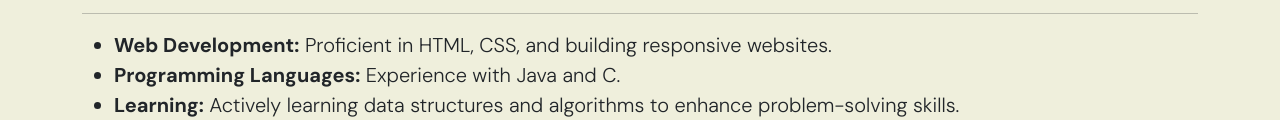
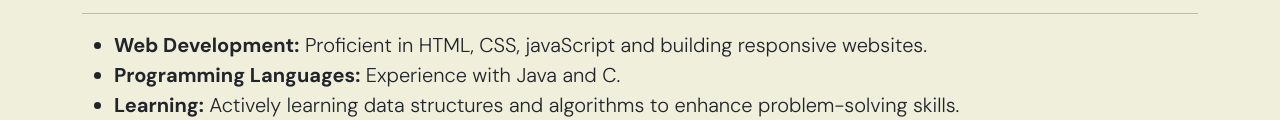
Before and after one commit to jeetver1809/jeet-s-Den-porfolio, a plain HTML site: page About_me.html in a window 1280 px wide. Shown: the part 1125-1245 px from the top of the page. Drawn offline with nearby package versions, Linux system fonts and the light colour scheme; a web font is replaced by a local one.

Commit message:
Update About_me.html
added javascript to the language

```diff
--- a/About_me.html
+++ b/About_me.html
@@ -51,7 +51,7 @@
         <h2 class="display-5 link-body-emphasis mb-1"style="font-family: DM Serif Display, serif;" >My Skills</h2>
         <hr>
         <ul>
-            <li class="lead describe"><span class="imp">Web Development:</span> Proficient in HTML, CSS, and building responsive websites.</li>
+            <li class="lead describe"><span class="imp">Web Development:</span> Proficient in HTML, CSS, javaScript and building responsive websites.</li>
             <li class="lead describe"><span class="imp">Programming Languages:</span> Experience with Java and C.</li>
             <li class="lead describe"><span class="imp">Learning:</span> Actively learning data structures and algorithms to enhance problem-solving skills.</li>
         </ul>
```
